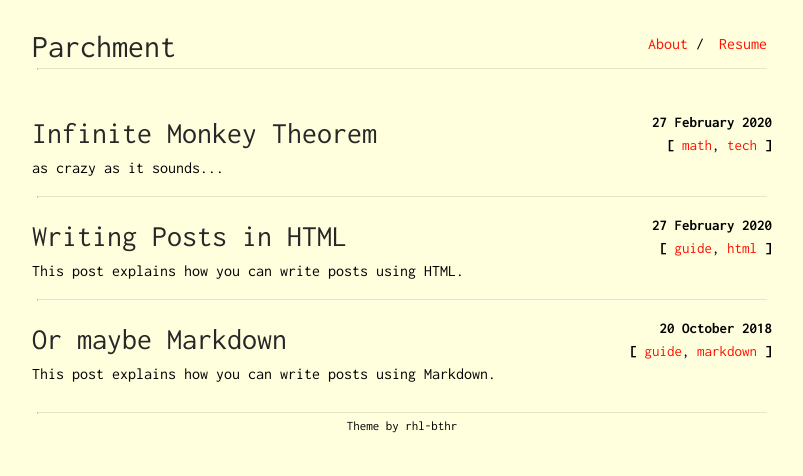
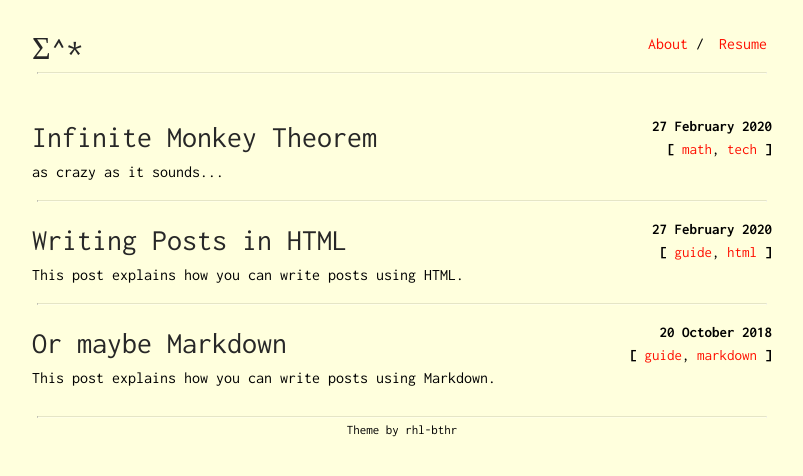
Before and after one commit to rkuska/rkuska.github.io, a Jekyll site: the page built from index.html, in a window 1280 px wide. Shown: the top 476 px of the page, without its empty margins (238-1041 px from the left). Built offline with Jekyll 4.4.1, drawn with Linux system fonts in a browser that asks for light colours.

Commit message:
Change title

```diff
--- a/_config.yml
+++ b/_config.yml
@@ -1,4 +1,4 @@
-title: Parchment
+title: Σ^*
 author: pro-panda
 subtitle: The life of a frustrated engineer
 
```
